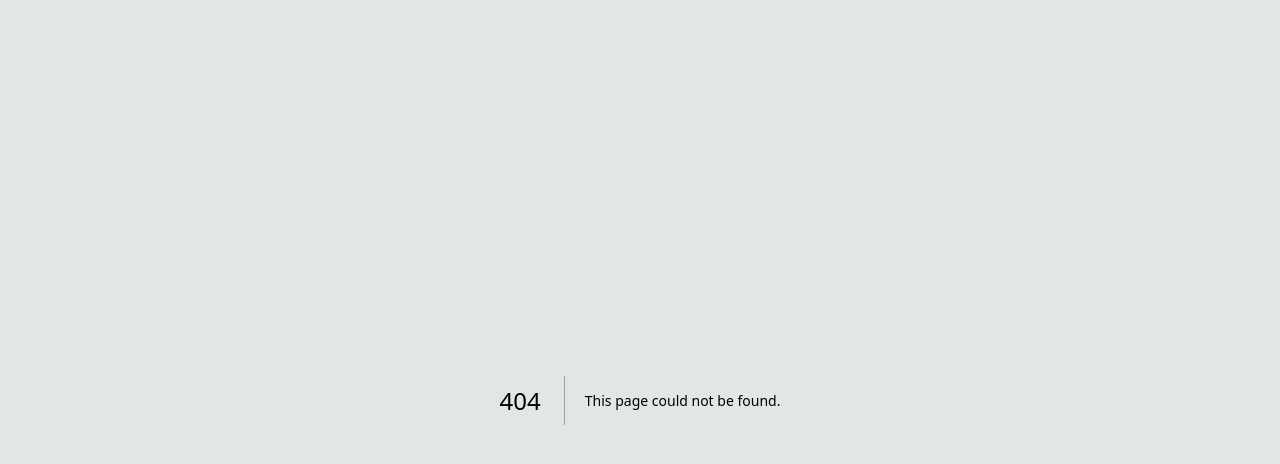
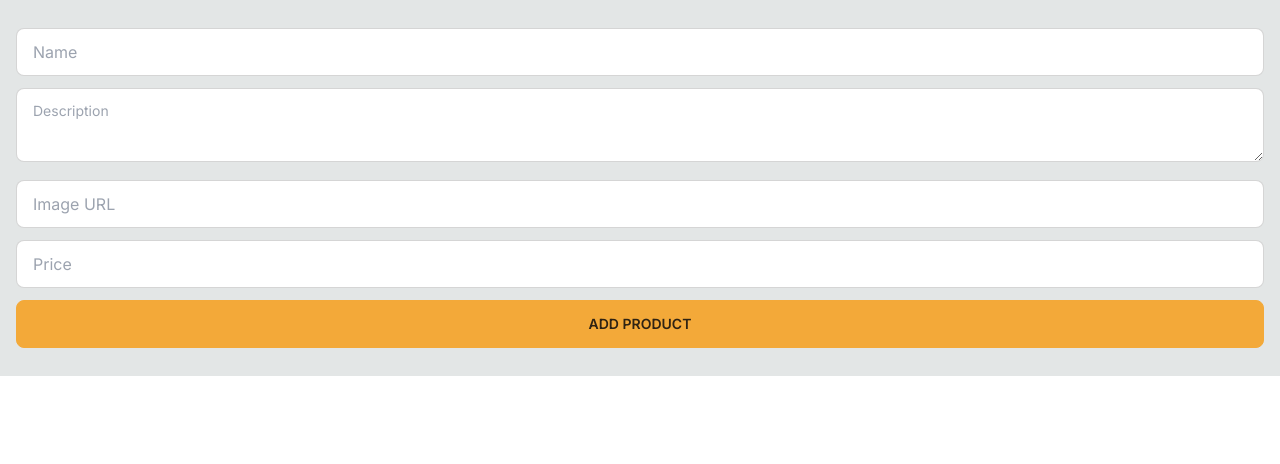
Before and after one commit to ayushagarwal27/ecommerce-next.js-13.4, a Next.js app: page /add-product in a window 1280 px wide. Before the commit this address had no page. Shown: the top 464 px of the page. Built offline with nearby package versions, Linux system fonts and the light colour scheme.

Commit message:
add add product form ui

```diff
--- /dev/null
+++ b/src/app/add-product/page.tsx
@@ -0,0 +1,47 @@
+import { Metadata } from "next";
+import React from "react";
+
+export const metadata: Metadata = {
+  title: "Add Product - Shopzinga",
+};
+
+const AddProductPage = () => {
+  return (
+    <div className="py-3">
+      <form>
+        <input
+          required
+          type="text"
+          name="name"
+          placeholder="Name"
+          className="input-bordered input mb-3 w-full"
+        />
+        <textarea
+          required
+          name="description"
+          placeholder="Description"
+          className="textarea-bordered textarea mb-3 w-full"
+        />
+        <input
+          required
+          type="url"
+          name="imageUrl"
+          placeholder="Image URL"
+          className="input-bordered input mb-3 w-full"
+        />
+        <input
+          required
+          name="price"
+          placeholder="Price"
+          type="number"
+          className="input-bordered input mb-3 w-full"
+        />
+        <button type="submit" className="btn-primary btn-block btn">
+          Add Product
+        </button>
+      </form>
+    </div>
+  );
+};
+
+export default AddProductPage;
--- a/src/app/layout.tsx
+++ b/src/app/layout.tsx
@@ -1,21 +1,23 @@
-import './globals.css'
-import { Inter } from 'next/font/google'
+import "./globals.css";
+import { Inter } from "next/font/google";
 
-const inter = Inter({ subsets: ['latin'] })
+const inter = Inter({ subsets: ["latin"] });
 
 export const metadata = {
-  title: 'Create Next App',
-  description: 'Generated by create next app',
-}
+  title: "Shopzinga",
+  description: "We make your wallet cry",
+};
 
 export default function RootLayout({
   children,
 }: {
-  children: React.ReactNode
+  children: React.ReactNode;
 }) {
   return (
     <html lang="en">
-      <body className={inter.className}>{children}</body>
+      <body className={inter.className}>
+        <main className="m-auto min-w-[300px] max-w-7xl p-4">{children}</main>
+      </body>
     </html>
-  )
+  );
 }
```
